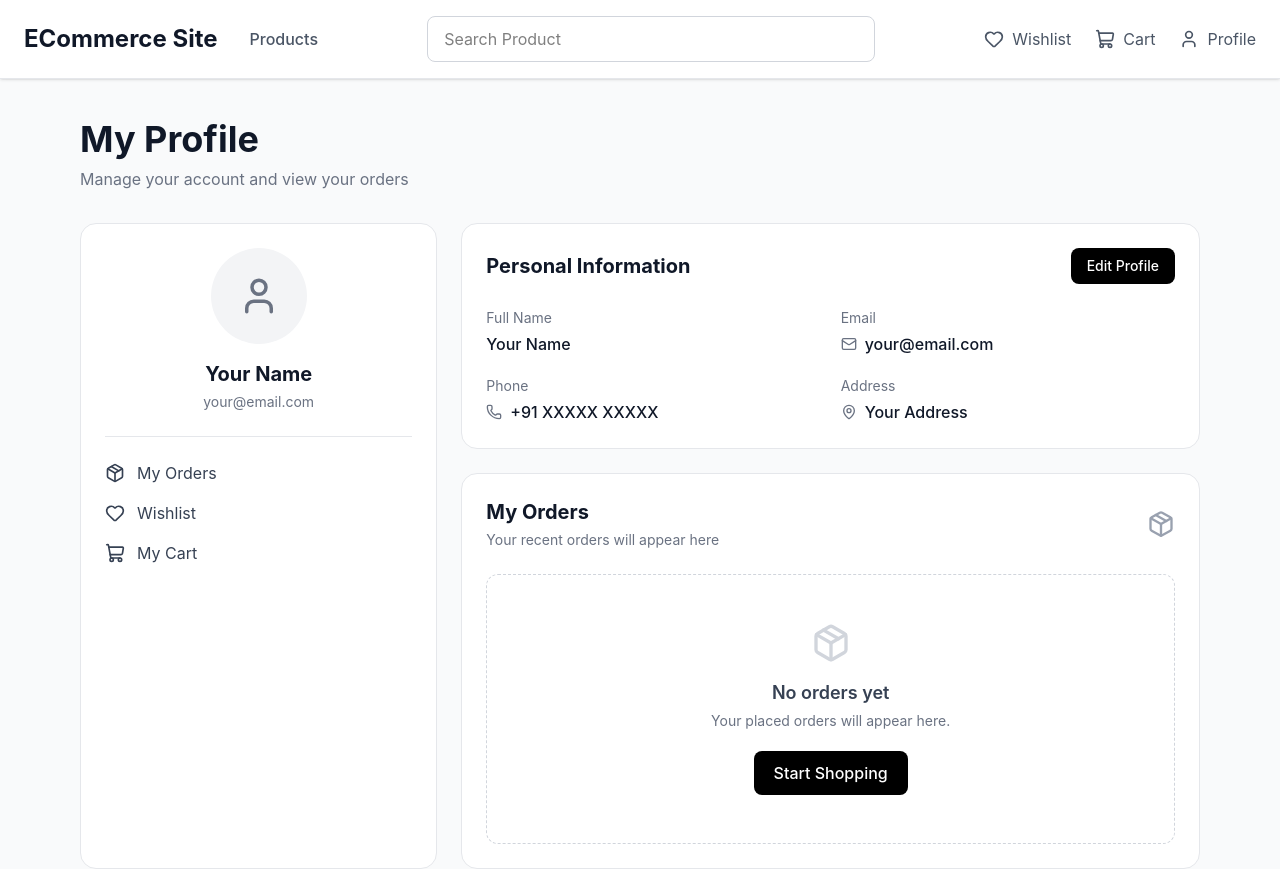
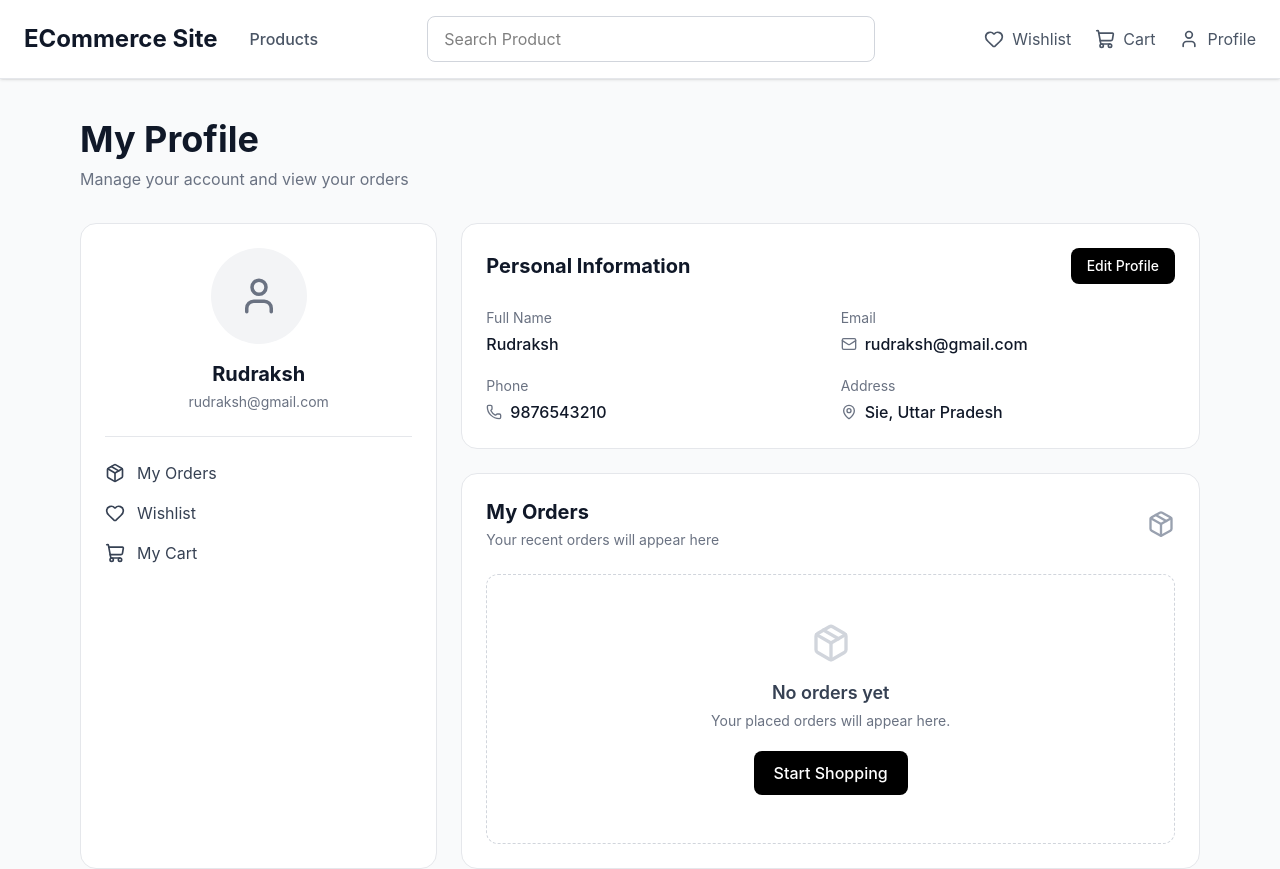
Before and after one commit to Rudraksh1428/eCommerce, a React (Vite) app: page /profile in a window 1280 px wide. Shown: the top 869 px of the page. Built offline with nearby package versions, Linux system fonts and the light colour scheme.

Commit message:
userContext added

```diff
--- a/src/App.jsx
+++ b/src/App.jsx
@@ -4,9 +4,11 @@ import AppRoute from "./Routes/AppRoute";
 import WishlistProvider from "./context/WishListContext";
 import CartProvider from "./context/CartContext";
 import Footer from "./components/Footer";
+import { UserProvider } from "./context/UserContext";
 
 const App = () => {
   return (
+   <UserProvider>
   <WishlistProvider>
     <CartProvider>
       <Navbar />
@@ -14,6 +16,7 @@ const App = () => {
       <Footer />
     </CartProvider>
   </WishlistProvider>
+</UserProvider>
   );
 };
 
--- /dev/null
+++ b/src/context/UserContext.jsx
@@ -0,0 +1,21 @@
+import { createContext, useContext, useState } from "react";
+import Profile from "../pages/Profile";
+
+const UserContext = createContext();
+
+export const UserProvider = ({ children }) => {
+  const [profile, setProfile] = useState({
+     name: "Rudraksh",
+  email: "rudraksh@gmail.com",
+  phone: "9876543210",
+  address: "Sie, Uttar Pradesh"
+  });
+
+  return (
+    <UserContext.Provider value={{ profile, setProfile }}>
+      {children}
+    </UserContext.Provider>
+  );
+};
+
+export const useUser = () => useContext(UserContext);
--- a/src/pages/Profile.jsx
+++ b/src/pages/Profile.jsx
@@ -1,4 +1,5 @@
 import React, { useState } from "react";
+import { useUser } from "../context/UserContext";
 import { Link } from "react-router-dom";
 import {
   User,
@@ -13,13 +14,7 @@ import {
 const Profile = () => {
   const [isEditing, setIsEditing] = useState(false);
 
-  const [profile, setProfile] = useState({
-    name: "Your Name",
-    email: "your@email.com",
-    phone: "+91 XXXXX XXXXX",
-    address: "Your Address",
-  });
-
+ const { profile, setProfile } = useUser();
   const [formData, setFormData] = useState(profile);
 
   const handleChange = (e) => {
```
Lines whose indentation alone changed are shown as unchanged.
